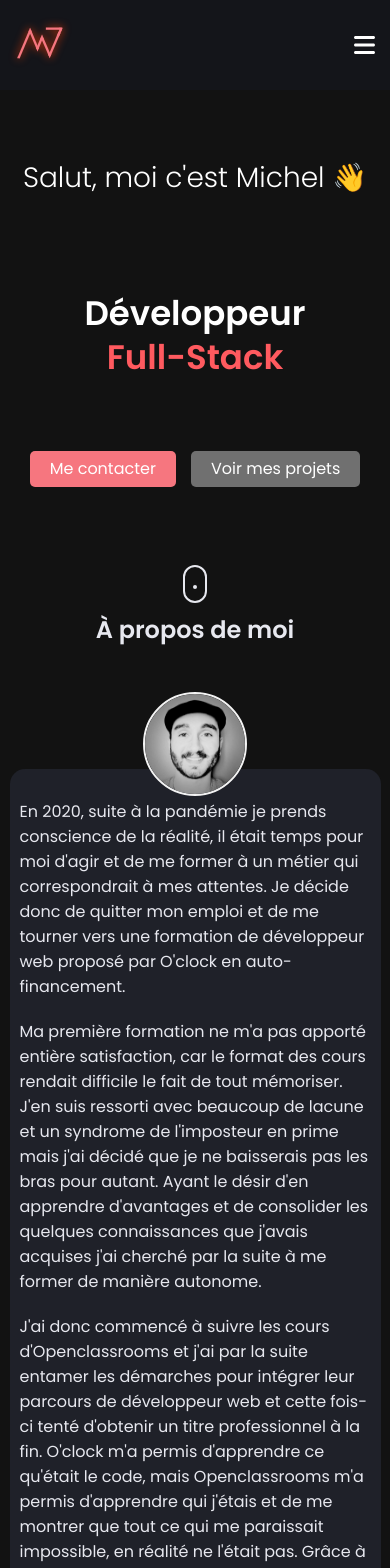
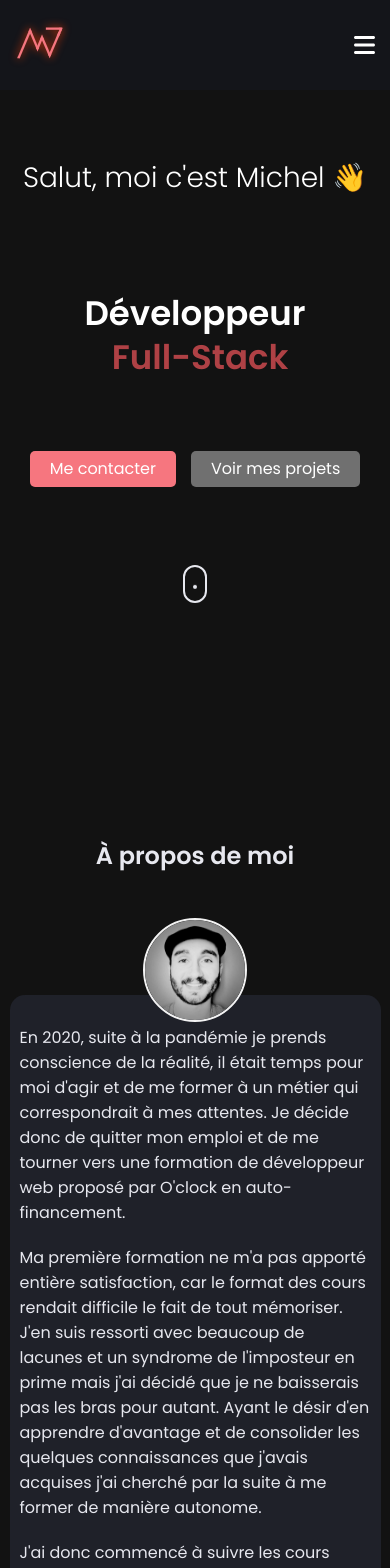
Before and after one commit to VIEIRA-Michel/portfolio-v2, a Vue app in the folder portfolio/: page / in a window 390 px wide. Shown: the top 1568 px of the page. Built offline with nearby package versions, Linux system fonts and the light colour scheme.

Commit message:
Correctif sur le composant AboutMe afin de l'adapter au petit smartphone

```diff
--- a/portfolio/src/components/AboutMe.vue
+++ b/portfolio/src/components/AboutMe.vue
@@ -22,10 +22,10 @@ import picture from '@/assets/images/mv.jpg';
                         Ma première formation ne m'a pas apporté entière satisfaction, car le format des cours rendait
                         difficile le fait de tout mémoriser.
 
-                        J'en suis ressorti avec beaucoup de lacune et un syndrome de l'imposteur en prime mais j'ai
+                        J'en suis ressorti avec beaucoup de lacunes et un syndrome de l'imposteur en prime mais j'ai
                         décidé que je ne baisserais pas les bras pour autant.
 
-                        Ayant le désir d'en apprendre d'avantages et de consolider les quelques connaissances que
+                        Ayant le désir d'en apprendre d'avantage et de consolider les quelques connaissances que
                         j'avais acquises j'ai cherché par la suite à me former de manière autonome.
                     </p>
                     <p>
@@ -66,6 +66,10 @@ import picture from '@/assets/images/mv.jpg';
     display: flex;
     flex-direction: column;
     justify-content: center;
+
+    @media (max-width: 500px) {
+        height: initial;
+    }
 
     h2 {
         font-size: 24px;
```
